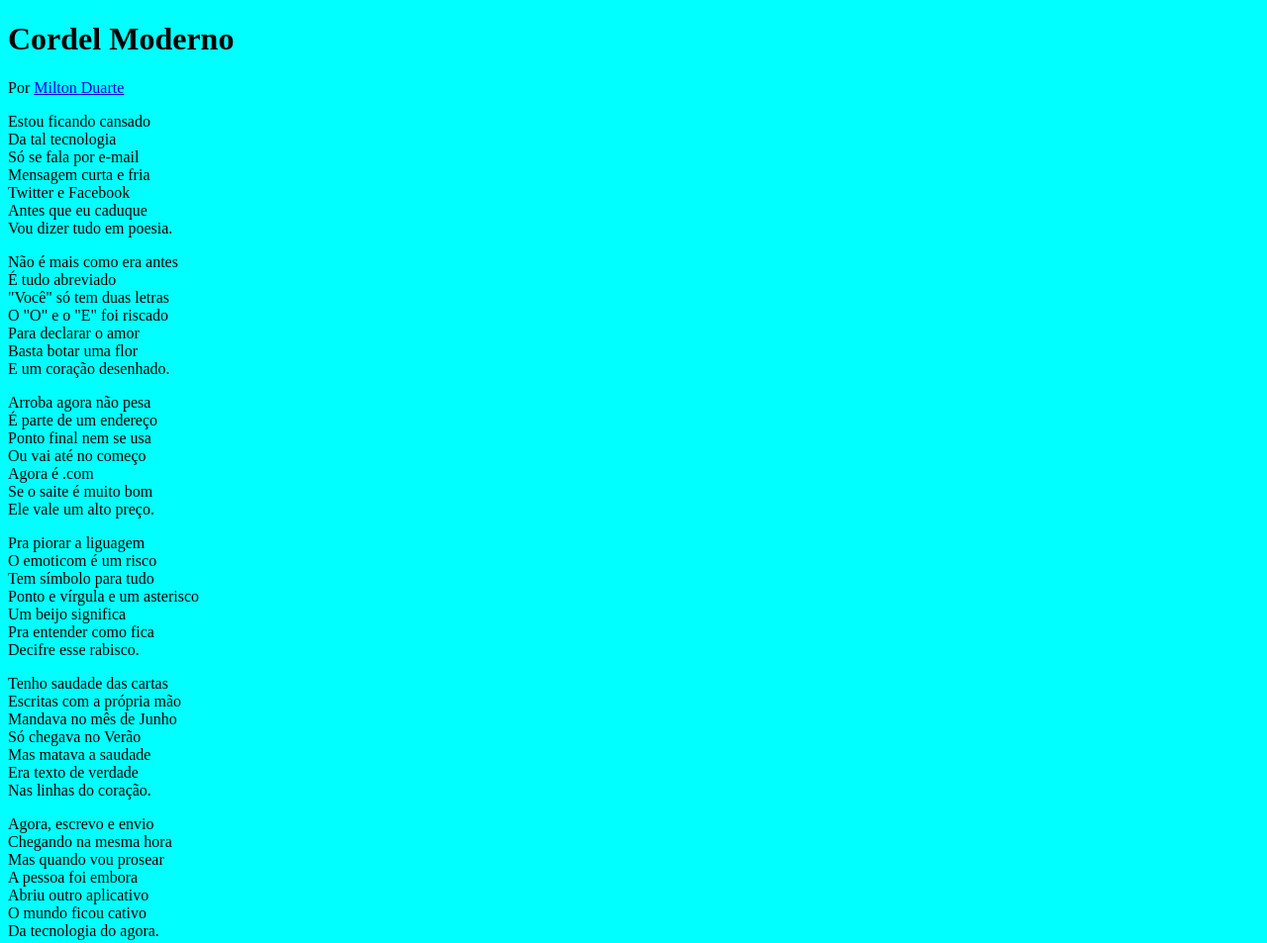
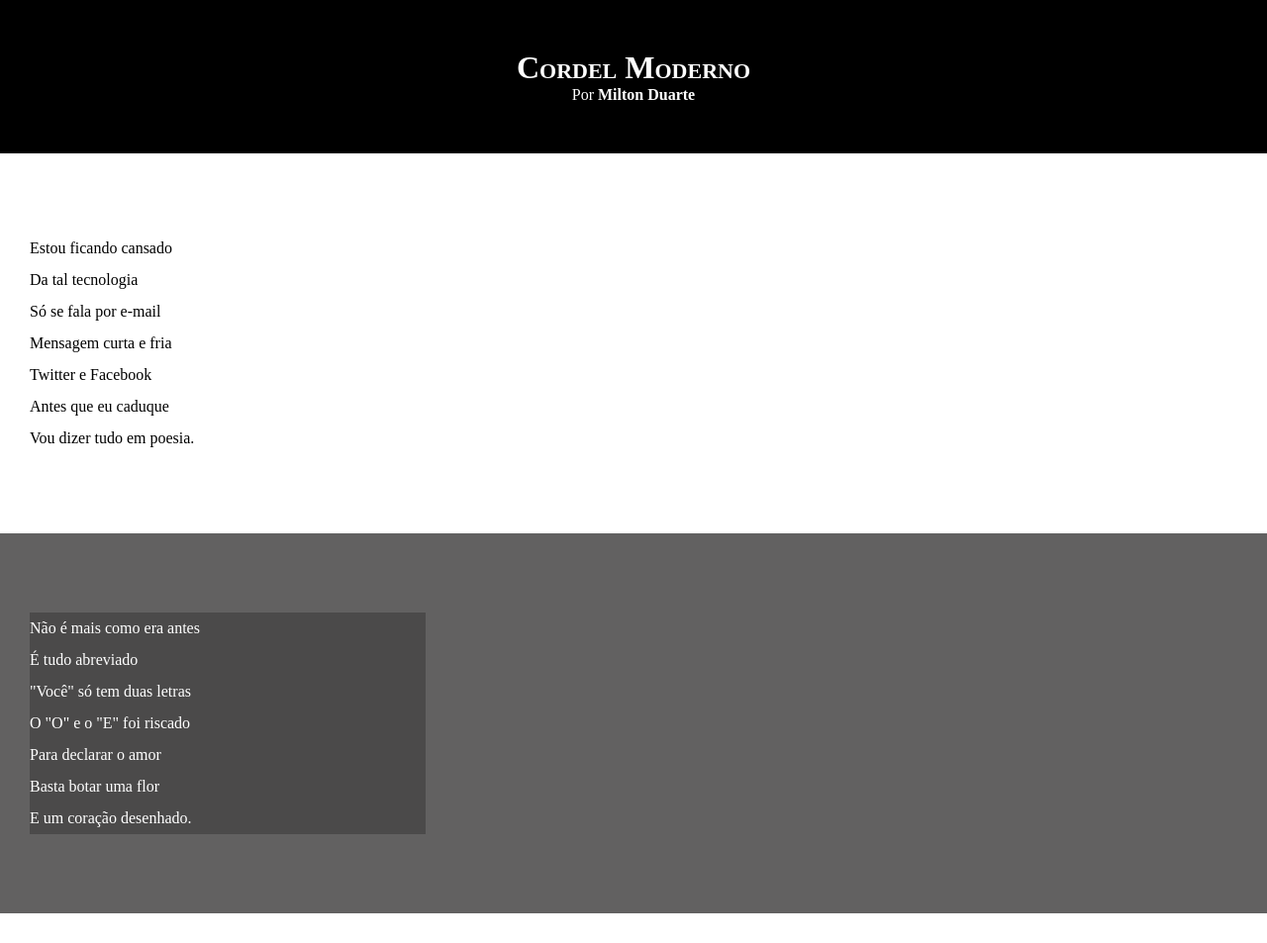
Before and after one commit to Victorfxc/HTML-CSS, a plain HTML site: page desafios/d012/index.html in a window 1280 px wide. Shown: the top 953 px of the page at 99% size. Drawn offline with Linux system fonts and the light colour scheme.

Commit message:
atualizando os estilos

```diff
--- a/desafios/d012/index.html
+++ b/desafios/d012/index.html
@@ -9,10 +9,12 @@
 <body>
     <header>
         <h1>Cordel Moderno</h1>
-        <p>Por <a href="https://www.recantodasletras.com.br/poesias/3186743" target="_blank">Milton Duarte</a></p>
+        <p>
+            Por <a href="https://www.recantodasletras.com.br/poesias/3186743" target="_blank">Milton Duarte</a>
+        </p>
     </header>
 
-    <section>
+    <section class="normal">
         <p>
             Estou ficando cansado <br>
             Da tal tecnologia <br>
@@ -26,7 +28,7 @@
 
 
 
-    <section>
+    <section class="imagem">
         <p>
             Não é mais como era antes <br>
             É tudo abreviado <br>
@@ -39,7 +41,7 @@
     </section>
 
 
-    <section>
+    <section class="normal">
 
         <p>
                 Arroba agora não pesa <br>
@@ -65,7 +67,7 @@
 
 
 
-    <section>
+    <section class="imagem">
         <p>
             Tenho saudade das cartas <br>
             Escritas com a própria mão <br>
@@ -79,7 +81,7 @@
 
 
 
-    <section>
+    <section class="normal">
 
             <p>
                 Agora, escrevo e envio <br>
--- a/desafios/d012/style.css
+++ b/desafios/d012/style.css
@@ -1,5 +1,55 @@
 @charset "UTF-8";
 
-body{
-    background-color: aqua;
+* {
+    margin: 0px;
+    padding: 0px;
 }
+html, body{
+    min-height: 100vh;
+    background-color: darkgray;
+}
+header{
+    background-color: black;
+    color: white;
+    text-align: center;
+}
+header > h1{
+    padding-top: 50px;
+    font-variant: small-caps;
+}
+header > p{
+    padding-bottom: 50px;
+}
+header a, footer a {
+    color: white;
+    text-decoration: none;
+    font-weight: bolder;
+}
+header a:hover footer a:hover{
+    text-decoration: underline;
+}
+section{
+    padding-top: 10vh;
+    padding-bottom: 10vh;
+    line-height: 2em;
+    padding-left: 30px;
+}
+section.normal{
+    background-color: white;
+    color: black;
+}
+section.imagem{
+    background-color: rgb(98, 97, 97);
+    color: white;
+}
+section.imagem > P{
+    background-color: rgba(0, 0, 0, 0.234);
+    width: 400px;
+}
+footer{
+    background-color: black;
+    text-align: center;
+    color: white;
+    padding: 10px;
+
+}
```
